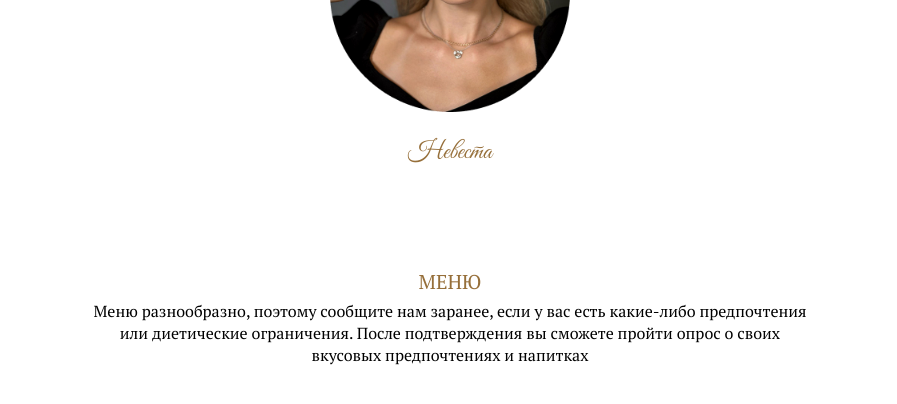
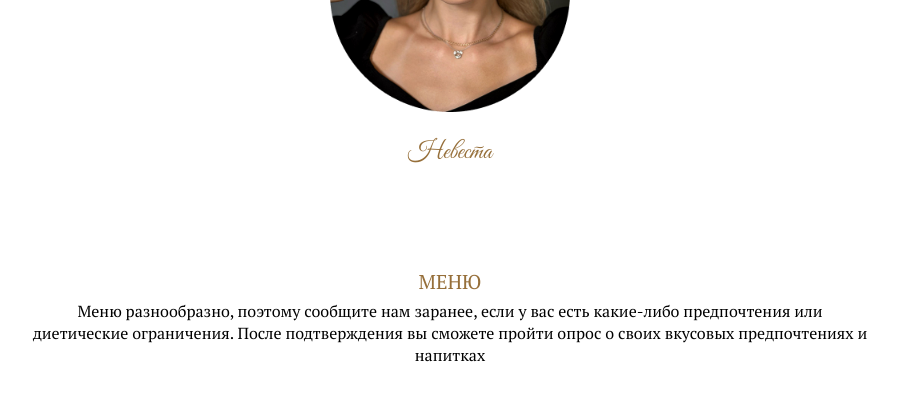
Before and after one commit to Endurens/wedding-website-business-card52, a plain HTML site: page index.html in a window 1280 px wide. Shown: the part 2262-2666 px from the top of the page, without its empty margins (190-1087 px from the left). Drawn offline with Linux system fonts and the light colour scheme.

Commit message:
Add files via upload

```diff
--- a/style.css
+++ b/style.css
@@ -142,10 +142,12 @@
 .body .menu-dis {
     text-align: center;
     position: relative;
-    margin-right: 19%;
-    margin-left: 19%;
+    margin-right: 14%;
+    margin-left: 14%;
     bottom: 1345px;
 }
+
+/* logic and image */
 
 #countdown {
     position: relative;
```
